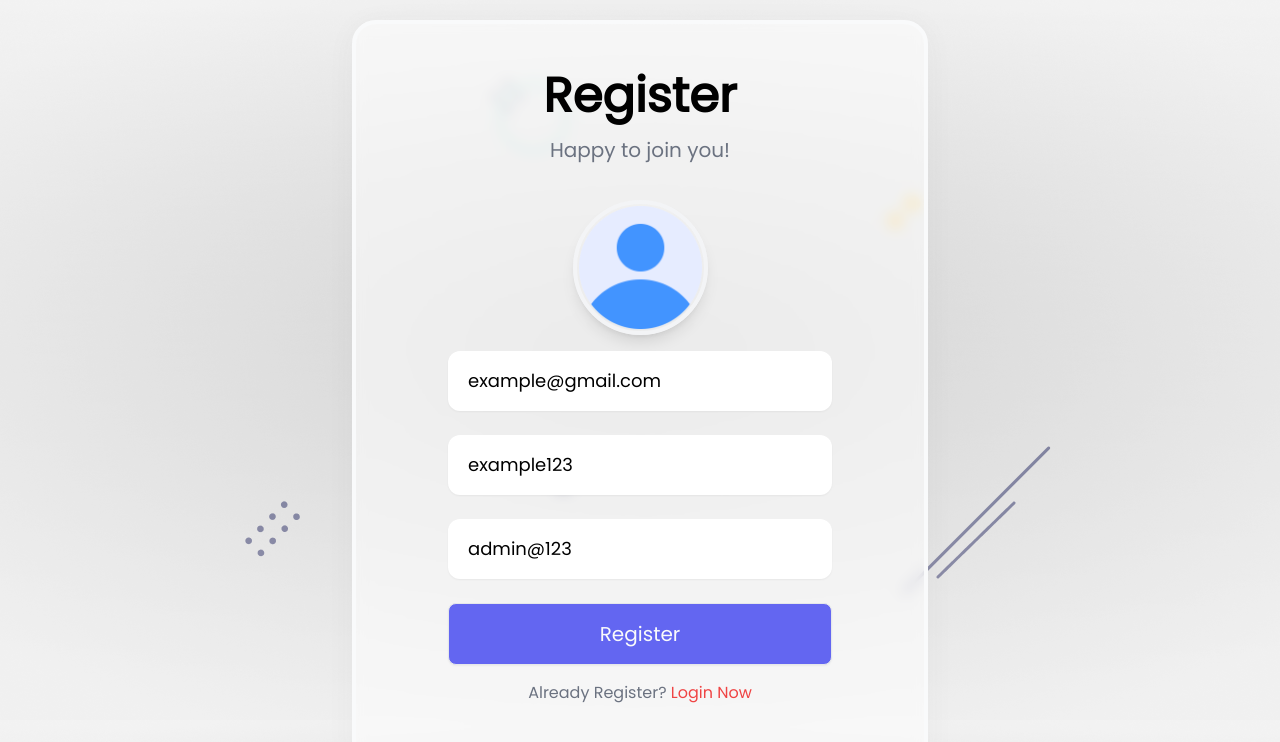
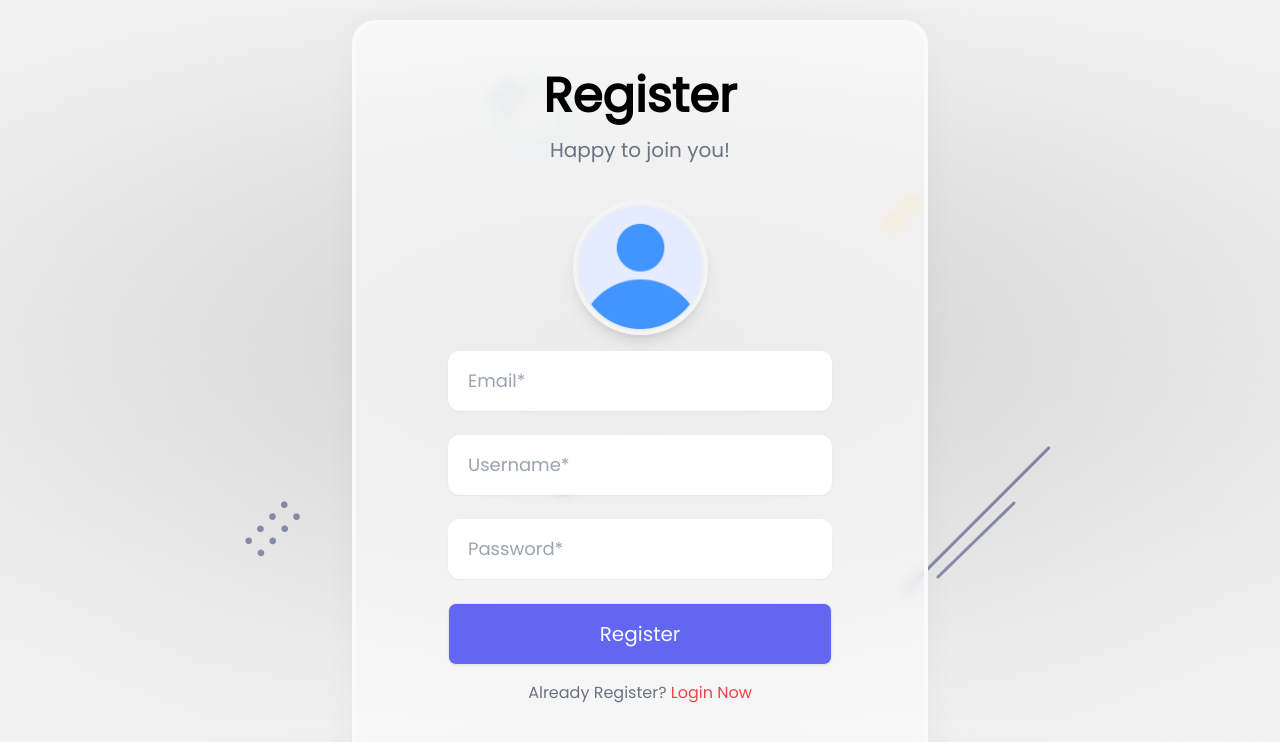
Before and after one commit to SunilSurendran1906/ZENCLASS_TASK_LOGIN-PAGE_Frontend, a React (Create React App) app: page /register in a window 1280 px wide. Shown: the top 742 px of the page. Built offline with nearby package versions, Linux system fonts and the light colour scheme.

Commit message:
Update Register.js

```diff
--- a/src/components/Register.js
+++ b/src/components/Register.js
@@ -14,9 +14,9 @@ export default function Register() {
 
   const formik = useFormik({
     initialValues: {
-      email: "example@gmail.com",
-      username: "example123",
-      password: "admin@123",
+      email: "",
+      username: "",
+      password: "",
     },
     validate: registerValidation,
     validateOnBlur: false,
```
